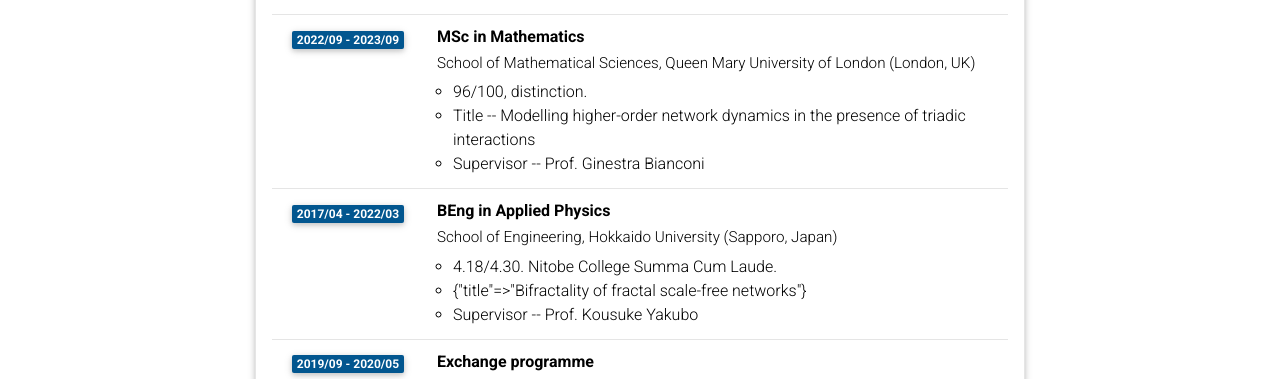
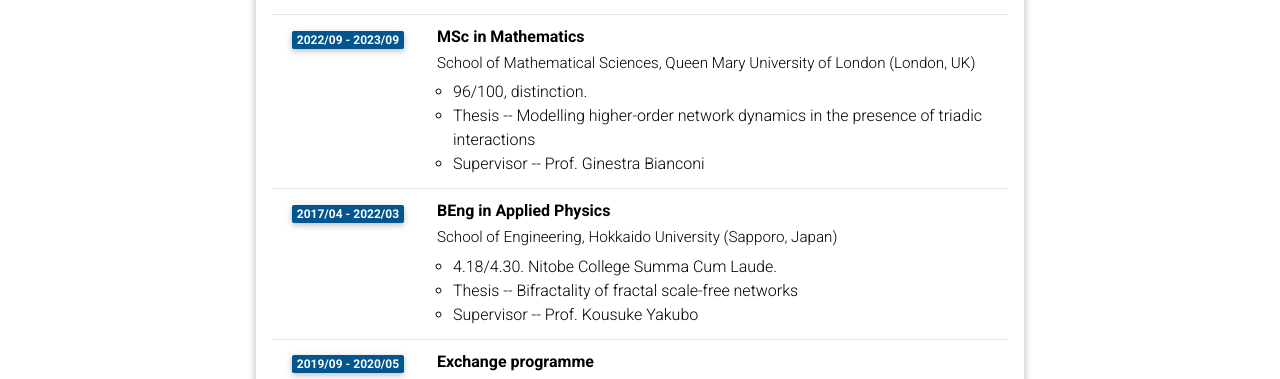
Before and after one commit to jym16/jym16.github.io, a Jekyll site: the page built from _pages/cv.md, in a window 1280 px wide and 900 px high, scrolled down 460 px. Shown: the part 154-533 px from the top of the window. Built offline with Jekyll 4.4.1, drawn with Linux system fonts in a browser that asks for light colours; comment, search, counter and statistics services are not loaded; a style sheet for code colours, icons or effects is not loaded.

Commit message:
Edited a bug

```diff
--- a/_data/cv.yml
+++ b/_data/cv.yml
@@ -22,7 +22,7 @@
       year: 2022/09 - 2023/09
       description:
         - 96/100, distinction.
-        - Title -- Modelling higher-order network dynamics in the presence of triadic interactions
+        - Thesis -- Modelling higher-order network dynamics in the presence of triadic interactions
         - Supervisor -- Prof. Ginestra Bianconi
 
     - title: BEng in Applied Physics
@@ -30,7 +30,7 @@
       year: 2017/04 - 2022/03
       description:
         - 4.18/4.30. Nitobe College Summa Cum Laude.
-        - title: Bifractality of fractal scale-free networks
+        - Thesis -- Bifractality of fractal scale-free networks
         - Supervisor -- Prof. Kousuke Yakubo
 
     - title: Exchange programme
```
